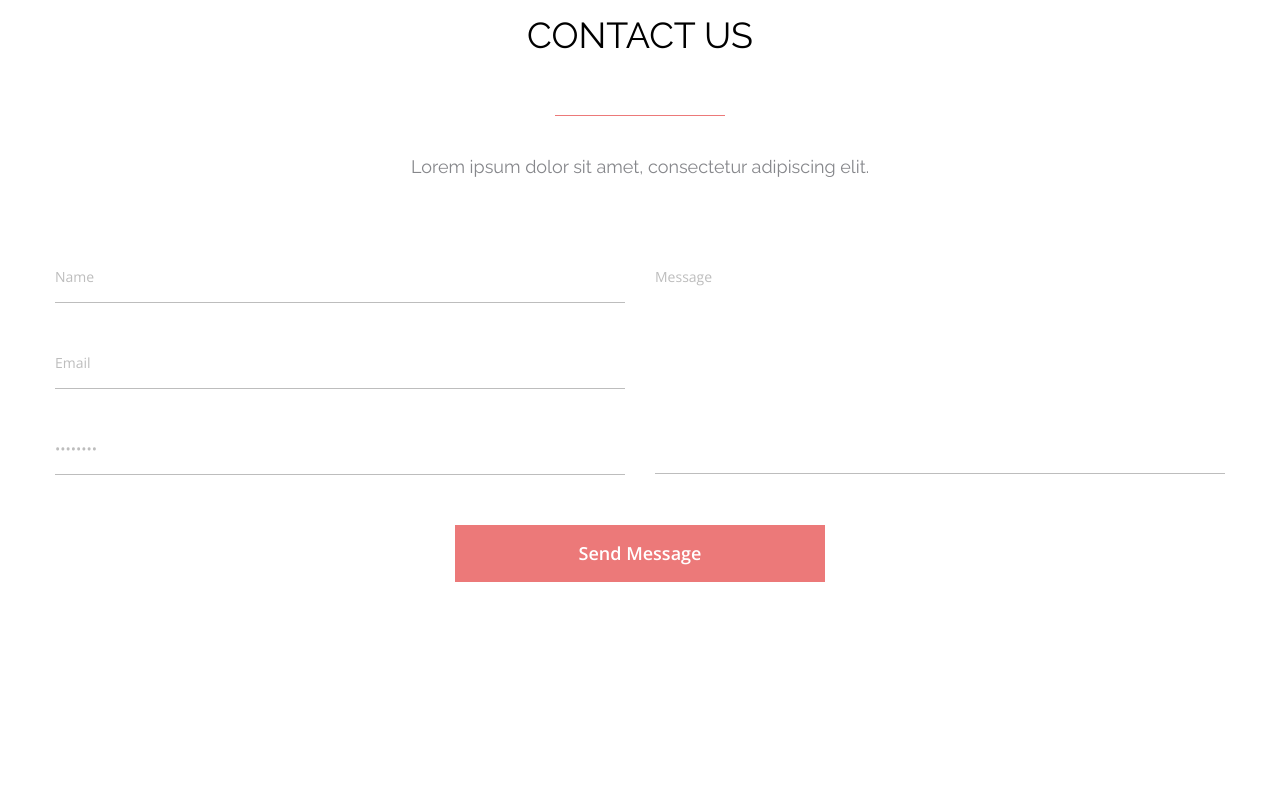
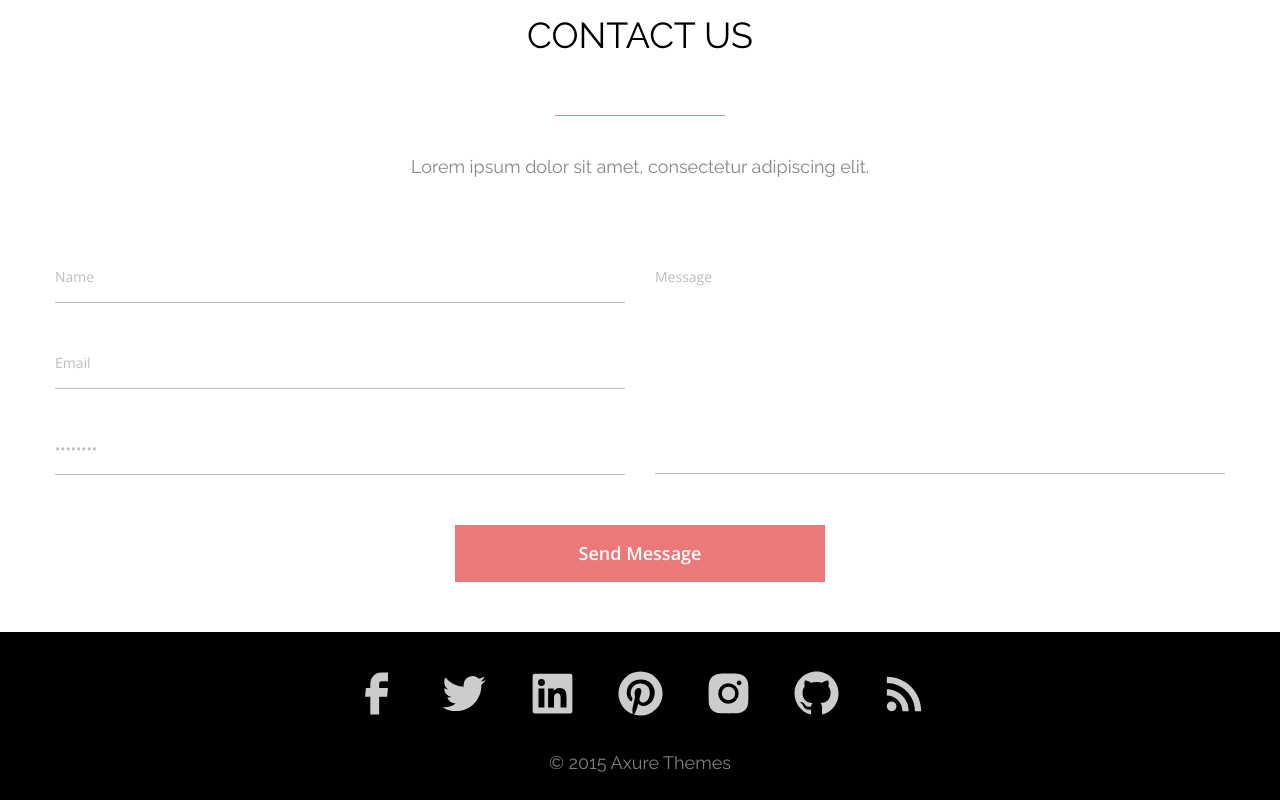
Before and after one commit to radionovroma/axit-radionov, a plain HTML site: page index.html in a window 1280 px wide. Shown: the part 4816-5616 px from the top of the page. Before the commit the page ends 5448 px from the top, so only its background shows below. Drawn offline with nearby package versions, Linux system fonts and the light colour scheme.

Commit message:
L07 Added footer

```diff
--- /dev/null
+++ b/css/footer.css
@@ -0,0 +1,23 @@
+.footer{
+	width: 100%;
+	padding: 35px 0 27px;
+	background-color: #000000;
+	display: flex;
+	flex-direction: column;
+	align-items: center;
+}
+
+.footer__list{
+	display: flex;
+	flex-direction: row;
+	gap: 35px;
+}
+
+.footer-link__img{
+	width: 53px;
+}
+
+.footer__copyright{
+	margin-top: 28px;
+	color: rgba(255, 255, 255, 0.5);
+}
--- a/css/main.css
+++ b/css/main.css
@@ -8,3 +8,4 @@
 @import "customers-block.css";
 @import "design-block.css";
 @import "contact-block.css";
+@import "footer.css";
--- a/index.html
+++ b/index.html
@@ -314,8 +314,47 @@
 
 	</main>
 
-	<footer>
-
+	<footer class="footer">
+		<ul class="footer__list footer-list">
+			<li class="footer-list__item footer-item">
+				<a href="https://www.facebook.com/" class="footer-item__link footer-link">
+					<img src="/img/facebook_icon@desktop.svg" alt="Facebook icon" class="footer-link__img">
+				</a>
+			</li>
+			<li class="footer-list__item footer-item">
+				<a href="https://twitter.com/" class="footer-item__link footer-link">
+					<img src="/img/twitter_icon@desktop.svg" alt="Twitter icon" class="footer-link__img">
+				</a>
+			</li>
+			<li class="footer-list__item footer-item">
+				<a href="https://www.linkedin.com/" class="footer-item__link footer-link">
+					<img src="/img/linkedin_icon@desktop.svg" alt="Linkedin icon" class="footer-link__img">
+				</a>
+			</li>
+			<li class="footer-list__item footer-item">
+				<a href="https://www.pinterest.com/" class="footer-item__link footer-link">
+					<img src="/img/pinterest_icon@desktop.svg" alt="Pinterest icon" class="footer-link__img">
+				</a>
+			</li>
+			<li class="footer-list__item footer-item">
+				<a href="https://www.instagram.com/" class="footer-item__link footer-link">
+					<img src="/img/instagram_icon@desktop.svg" alt="Instagram icon" class="footer-link__img">
+				</a>
+			</li>
+			<li class="footer-list__item footer-item">
+				<a href="https://github.com/" class="footer-item__link footer-link">
+					<img src="/img/github_icon@desktop.svg" alt="Github icon" class="footer-link__img">
+				</a>
+			</li>
+			<li class="footer-list__item footer-item">
+				<a href="https://rss.com/" class="footer-item__link footer-link">
+					<img src="/img/rss_icon@desktop.svg" alt="RSS icon" class="footer-link__img">
+				</a>
+			</li>
+		</ul>
+		<p class="footer__copyright">
+			&copy; 2015 Axure Themes
+		</p>
 	</footer>
 
 </body>
```
